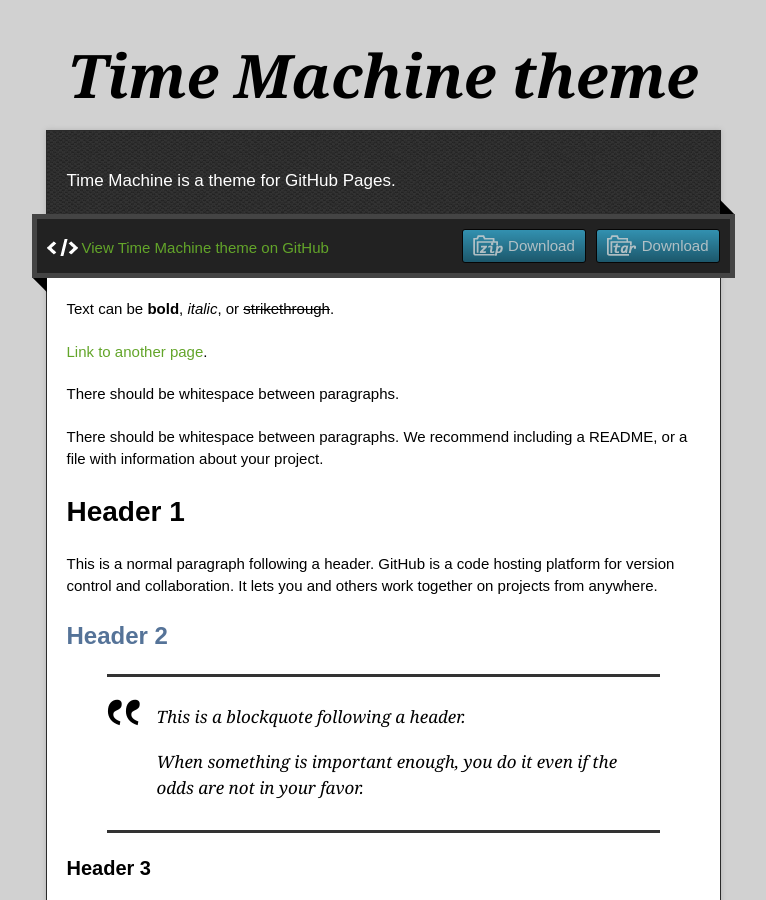
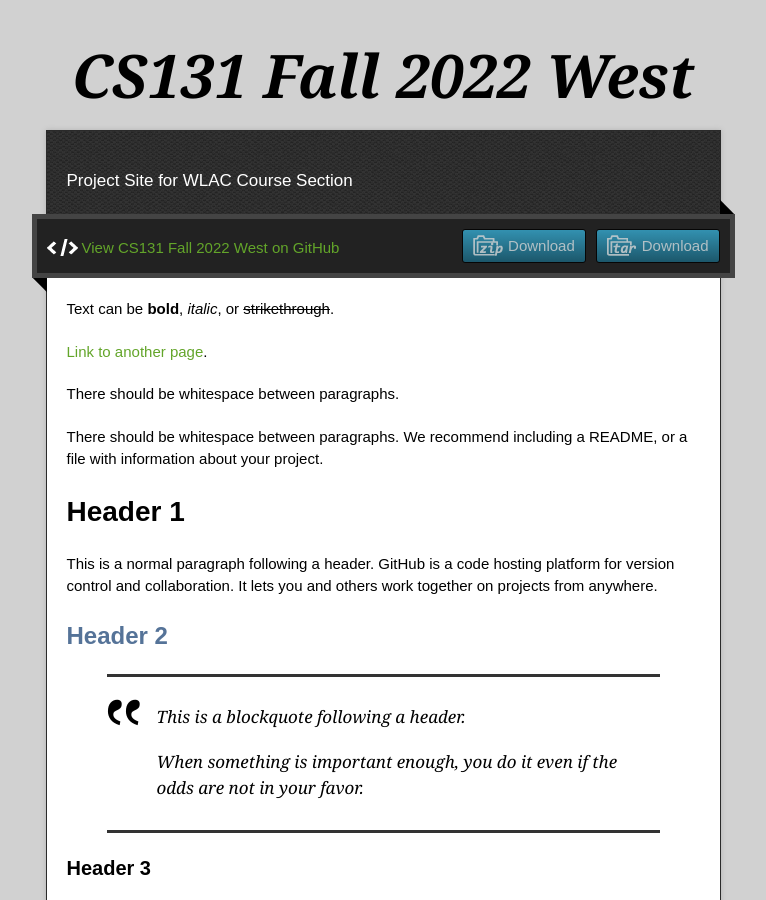
Before and after one commit to pages-themes/time-machine, a Jekyll site: the page built from index.md, in a window 1280 px wide and 900 px high. Shown: the whole window, without its empty margins (257-1023 px from the left). Built offline with Jekyll 4.4.1, drawn with Linux system fonts in a browser that asks for light colours; some of the changed text lies outside the part shown.

Commit message:
Update _config.yml

```diff
--- a/_config.yml
+++ b/_config.yml
@@ -1,5 +1,5 @@
-title: Time Machine theme
-description: Time Machine is a theme for GitHub Pages.
+title: CS131 Fall 2022 West
+description: Project Site for WLAC Course Section #17468
 show_downloads: true
 google_analytics:
 theme: jekyll-theme-time-machine
```
